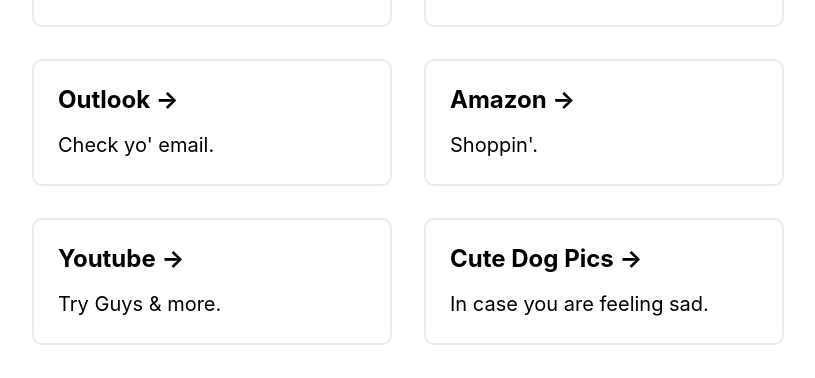
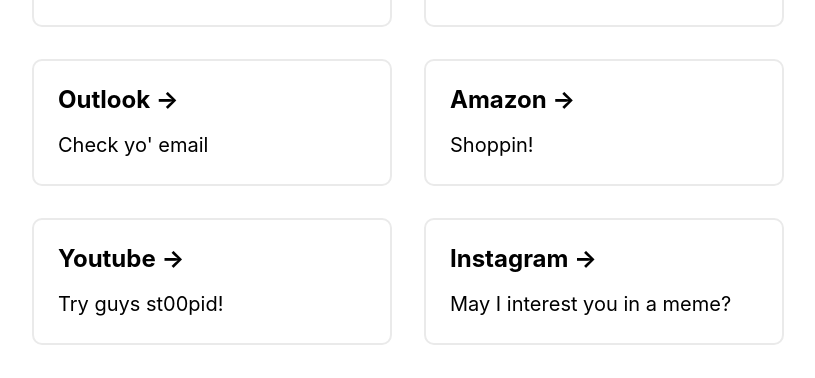
Before and after one commit to prosavage/ur-a-cutie, a Next.js app: page / in a window 1280 px wide. Shown: the part 574-952 px from the top of the page, without its empty margins (232-1047 px from the left). Built offline with nearby package versions, Linux system fonts and the light colour scheme; no server answers.

Commit message:
better css + javascript rendering

```diff
--- a/components/Weather.js
+++ b/components/Weather.js
@@ -96,6 +96,7 @@ function Day(props) {
         .minimal {
           min-width: 100px;
           max-height: 200px;
+          cursor: pointer;
         }
 
         .day-container {
--- a/pages/index.js
+++ b/pages/index.js
@@ -1,30 +1,69 @@
-import Head from 'next/head'
+import Head from "next/head";
 import { useEffect, useState } from "react";
-import { Sun, Moon } from "react-feather"
-import Weather from '../components/Weather';
+import { Sun, Moon } from "react-feather";
+import Weather from "../components/Weather";
 import axios from "axios";
-import Loader from 'react-loader-spinner'
+import Loader from "react-loader-spinner";
 
 export default function Home() {
-
   const [dark, setDark] = useState(false);
   const [compliment, setCompliment] = useState("");
   const [days, setDays] = useState([]);
 
   useEffect(() => {
-    setDark(window.localStorage.getItem("theme") === "dark")
-    axios.get("/api/compliment").then(res => setCompliment(res.data.compliment))
-  }, [])
+    setDark(window.localStorage.getItem("theme") === "dark");
+    getCompliment()
+  }, []);
+
+  const getCompliment = () => {
+    axios
+      .get("/api/compliment")
+      .then((res) => setCompliment(res.data.compliment));
+  };
 
   useEffect(() => {
-    axios.get(`/api/weather`)
-      .then((res) => {
-        setDays(res.data.days)
+    axios.get(`/api/weather`).then((res) => {
+      setDays(res.data.days);
     });
   }, []);
 
+
+  const links = [
+    {
+      title: "Canvas",
+      description: "School is important!",
+      link: "https://auburn.instructure.com"
+    },
+    {
+      title: "AUAccess",
+      description: "You're amazing.",
+      link: "https://auaccess.auburn.edu"
+    },
+    {
+      title: "Outlook",
+      description: "Check yo' email",
+      link: "https://outlook.office.com"
+    },
+    {
+      title: "Amazon",
+      description: "Shoppin!",
+      link: "https://amazon.com"
+    },
+    {
+      title: "Youtube",
+      description: "Try guys st00pid!",
+      link: "https://youtube.com"
+    },
+    {
+      title: "Instagram",
+      description: "May I interest you in a meme?",
+      link: "https://instagram.com"
+    },
+  ]
+
   if (compliment.length === 0) {
-    return <div className={`loading-container ${dark ? "dark" : ""}`}>
+    return (
+      <div className={`loading-container ${dark ? "dark" : ""}`}>
         <Loader
           type="Hearts"
           color={dark ? "#7CFFCB" : "#023e8a"}
@@ -35,7 +74,6 @@ export default function Home() {
         <code className={`${dark ? "dark-code" : ""}`}>project ur-a-cutie</code>
 
         <style jsx>{`
-
           .dark {
             background: #212121;
             color: white;
@@ -63,88 +101,51 @@ export default function Home() {
           }
         `}</style>
       </div>
+    );
   }
 
   return (
-    <div className={`container ${dark ? "dark" : ""}`} >
+    <div className={`container ${dark ? "dark" : ""}`}>
       <Head>
         <title>Hey Cutie</title>
         <link rel="icon" href="/favicon.ico" />
       </Head>
 
       <main>
-        <h1 className="title">
-          Hi, Megan.
-        </h1>
+        <h1 className="title">Hi, Megan.</h1>
 
-        <p className="description">
-          I hope you're having a great day.
-        </p>
+        <p className="description">I hope you're having a great day.</p>
 
         <div className="toggle-container">
-          {dark && <Sun onClick={() => {
-            window.localStorage.setItem("theme", "light")
-            setDark(false)
-          }} />}
-          {!dark && <Moon onClick={() => {
-            window.localStorage.setItem("theme", "dark")
-            setDark(true)
-          }} />}
+          {dark && (
+            <Sun
+              onClick={() => {
+                window.localStorage.setItem("theme", "light");
+                setDark(false);
+              }}
+            />
+          )}
+          {!dark && (
+            <Moon
+              onClick={() => {
+                window.localStorage.setItem("theme", "dark");
+                setDark(true);
+              }}
+            />
+          )}
         </div>
 
         <code className={`${dark ? "dark-code" : ""}`}>
-          Always Remember: {compliment}</code>
+          Always Remember: {compliment}
+        </code>
 
-        <Weather days={days} dark={dark}/>
+        <Weather days={days} dark={dark} />
 
         <div className="grid">
-
-
-          <a href="https://auburn.instructure.com" className="card">
-            <h3>Canvas &rarr;</h3>
-            <p>School is important!</p>
-          </a>
-
-          <a
-            href="https://auaccess.auburn.edu"
-            className="card"
-          >
-            <h3>AUAccess &rarr;</h3>
-            <p>You're amazing.</p>
-          </a>
-
-          <a
-            href="https://outlook.office.com"
-            className="card"
-          >
-            <h3>Outlook &rarr;</h3>
-            <p>Check yo' email.</p>
-          </a>
-
-          <a href="https://amazon.com" className="card">
-            <h3>Amazon &rarr;</h3>
-            <p>Shoppin'.</p>
-          </a>
-
-          <a
-            href="https://youtube.com"
-            className="card"
-          >
-            <h3>Youtube &rarr;</h3>
-            <p>
-              Try Guys & more.
-            </p>
-          </a>
-
-          <a
-            href="https://www.google.com/search?q=cute+dog+pics&sxsrf=ALeKk02j6LDqo0A0nBh_6_NvSNw6S3Rksg:1598465971025&source=lnms&tbm=isch&sa=X&ved=2ahUKEwiQso3jvbnrAhVwplkKHZ5qAk0Q_AUoAXoECA0QAw&biw=896&bih=984"
-            className="card"
-          >
-            <h3>Cute Dog Pics &rarr;</h3>
-            <p>
-              In case you are feeling sad.
-            </p>
-          </a>
+          {links.map(link => <a href={link.link} className={"card"}>
+              <h3>{link.title} &rarr;</h3>
+              <p>{link.description}</p>
+          </a>)}
        </div>
       </main>
 
@@ -154,13 +155,13 @@ export default function Home() {
           target="_blank"
           rel="noopener noreferrer"
         >
-          <code className={`${dark ? "dark-code" : ""}`}>project ur-a-cutie</code>
+          <code className={`${dark ? "dark-code" : ""}`}>
+            project ur-a-cutie
+          </code>
         </a>
-
       </footer>
 
       <style jsx>{`
-
         .dark {
           background: #212121;
           color: white;
@@ -180,18 +181,17 @@ export default function Home() {
         .dark-code:hover,
         .dark-code:active,
         .dark-code:focus {
-          background: #7CFFCB;
-          border-color: #7CFFCB;
+          background: #7cffcb;
+          border-color: #7cffcb;
           color: black;
         }
 
         .dark .card:hover,
         .dark .card:active,
         .dark .card:focus {
-          color: #7CFFCB;
-          border-color: #7CFFCB;
+          color: #7cffcb;
+          border-color: #7cffcb;
         }
-
 
         .container {
           min-height: 100vh;
@@ -205,7 +205,7 @@ export default function Home() {
         .toggle-container {
           padding-bottom: 25px;
 
-          color: p
+          color: p;
         }
 
         main {
@@ -278,10 +278,6 @@ export default function Home() {
             DejaVu Sans Mono, Bitstream Vera Sans Mono, Courier New, monospace;
         }
 
-
-
-
-
         .grid {
           display: flex;
           align-items: center;
@@ -349,6 +345,5 @@ export default function Home() {
         }
       `}</style>
     </div>
-
-  )
+  );
 }
```
Lines whose indentation alone changed are shown as unchanged.
